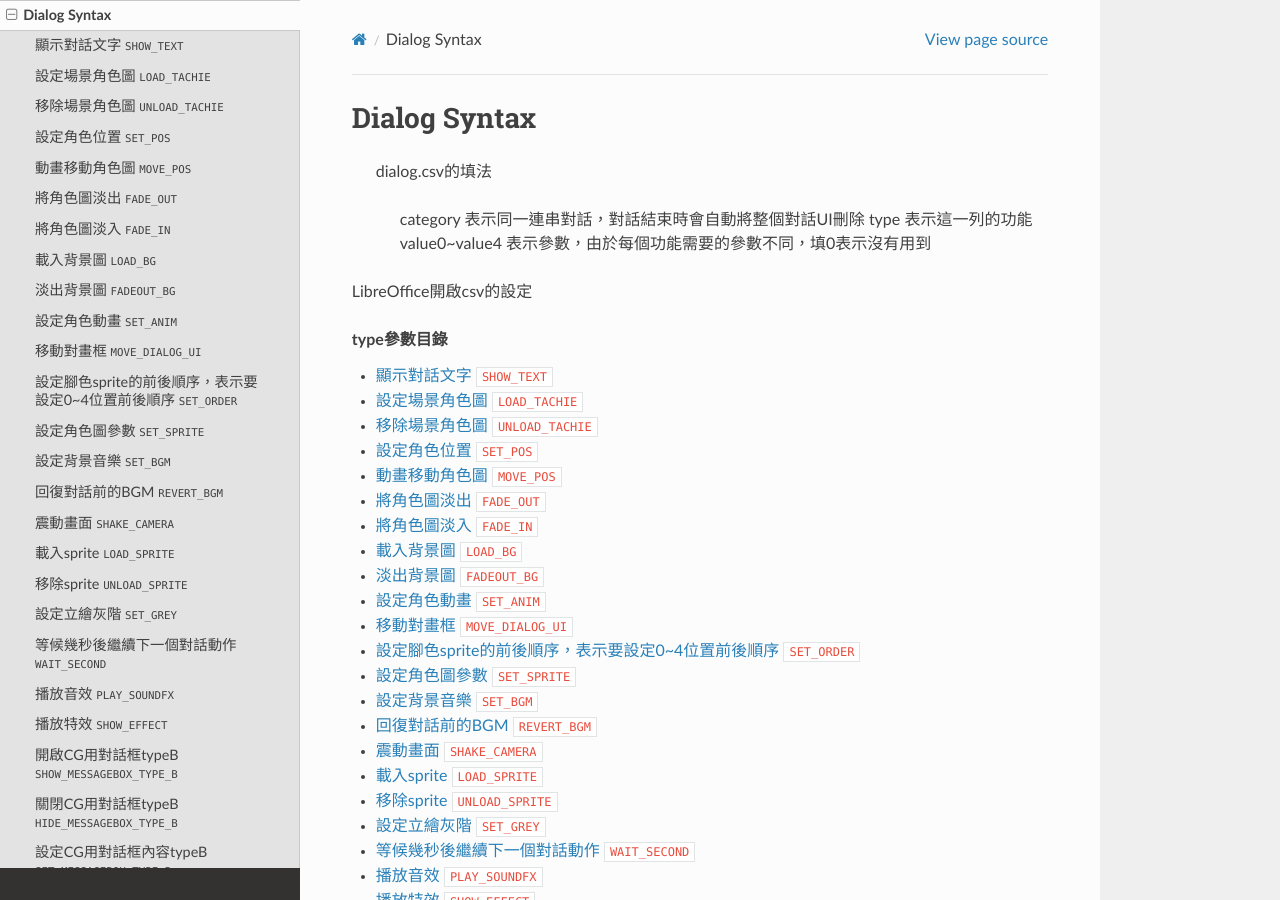
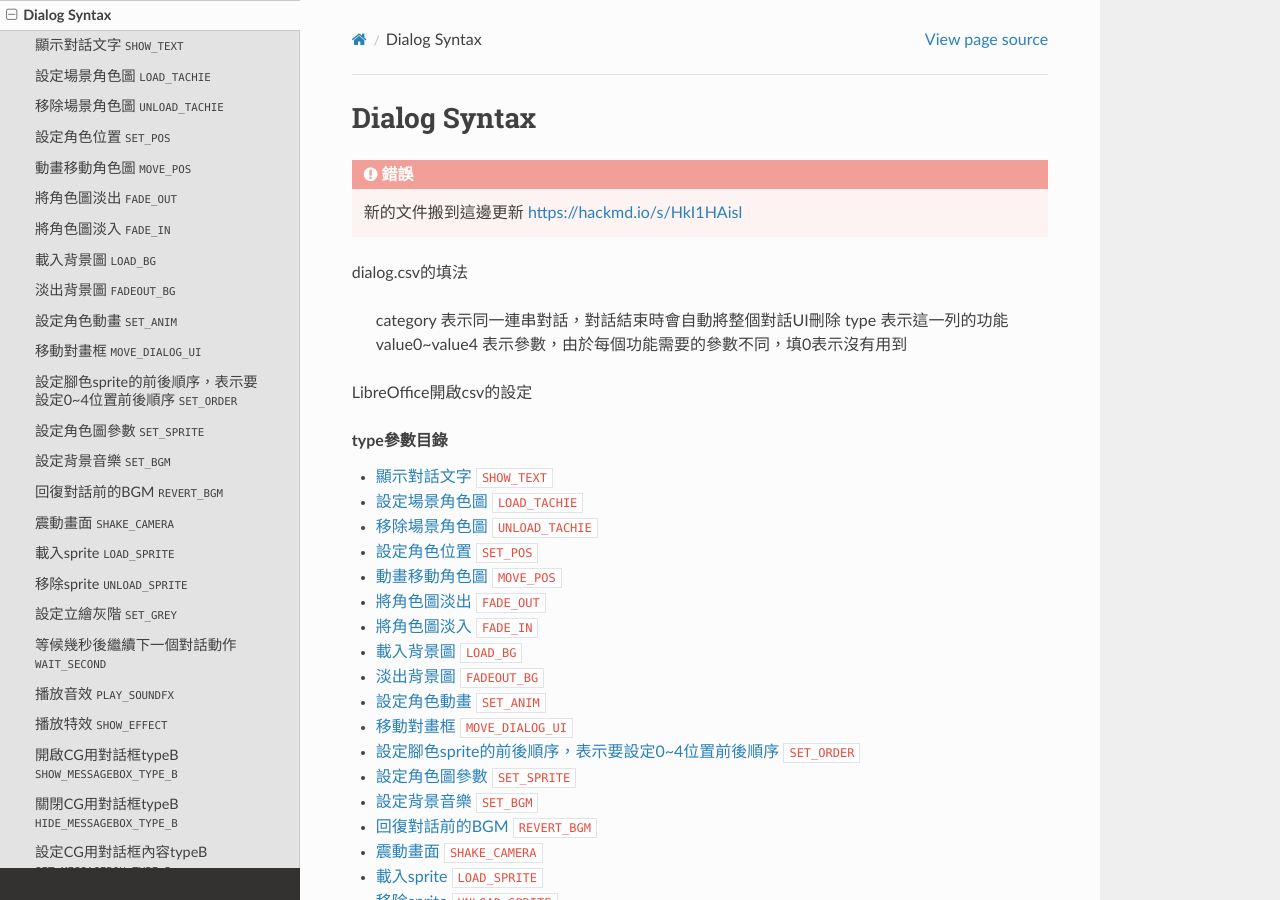
Before and after one commit to yujen/Senia-DevDoc, a Sphinx documentation site: the page built from docs/dialog-syntax.rst, in a window 1280 px wide and 900 px high. Built offline with Sphinx 7.4.7 and the Read the Docs theme 2.0.0, drawn with Linux system fonts in a browser that asks for light colours.

Commit message:
更新syntax文件

```diff
--- a/docs/dialog-syntax.rst
+++ b/docs/dialog-syntax.rst
@@ -1,7 +1,10 @@
 Dialog Syntax
 ========================================
 
- dialog.csv的填法
+.. error:: 新的文件搬到這邊更新 https://hackmd.io/s/HkI1HAisl
+
+
+dialog.csv的填法
 
    category 表示同一連串對話，對話結束時會自動將整個對話UI刪除
    type 表示這一列的功能
```
